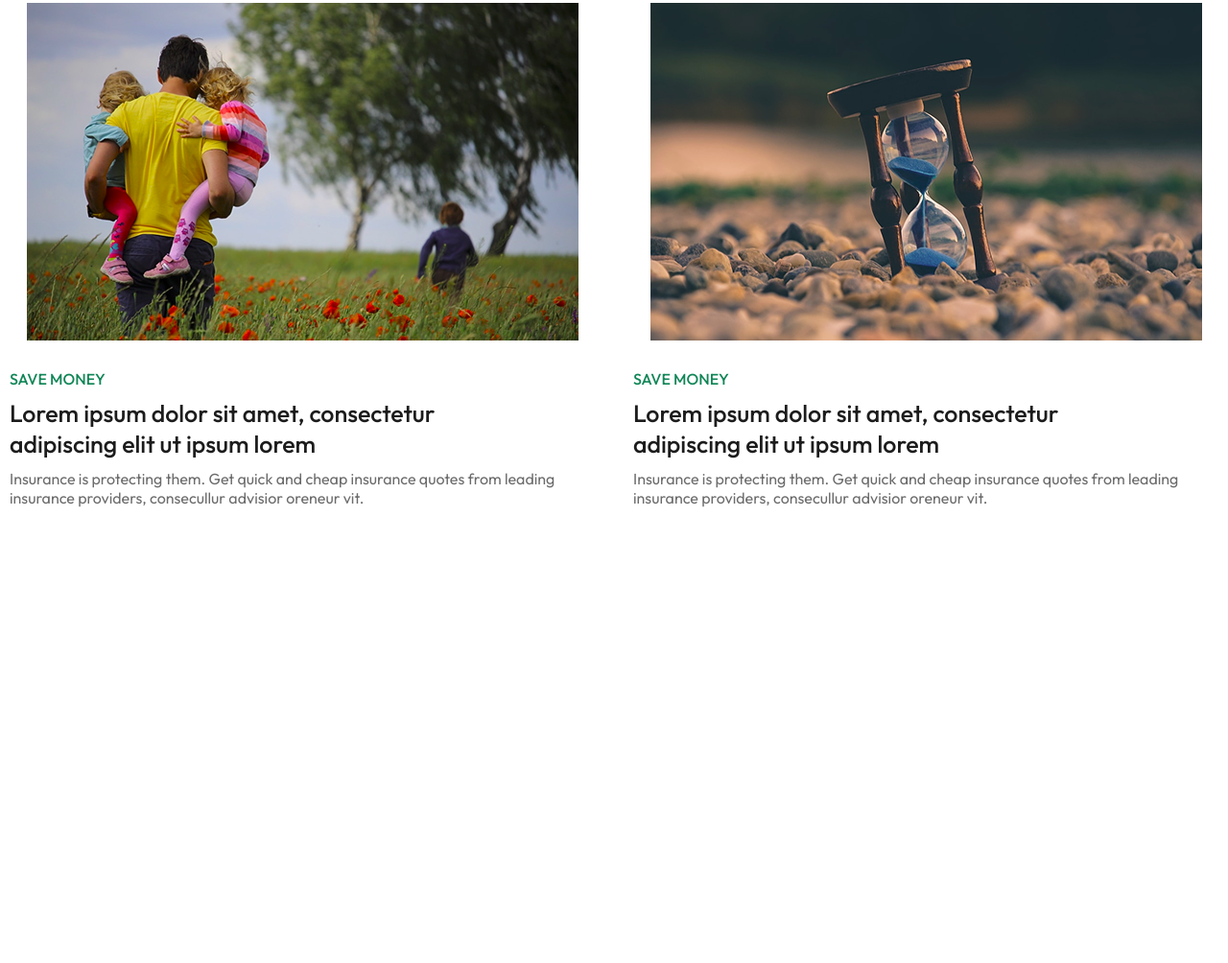
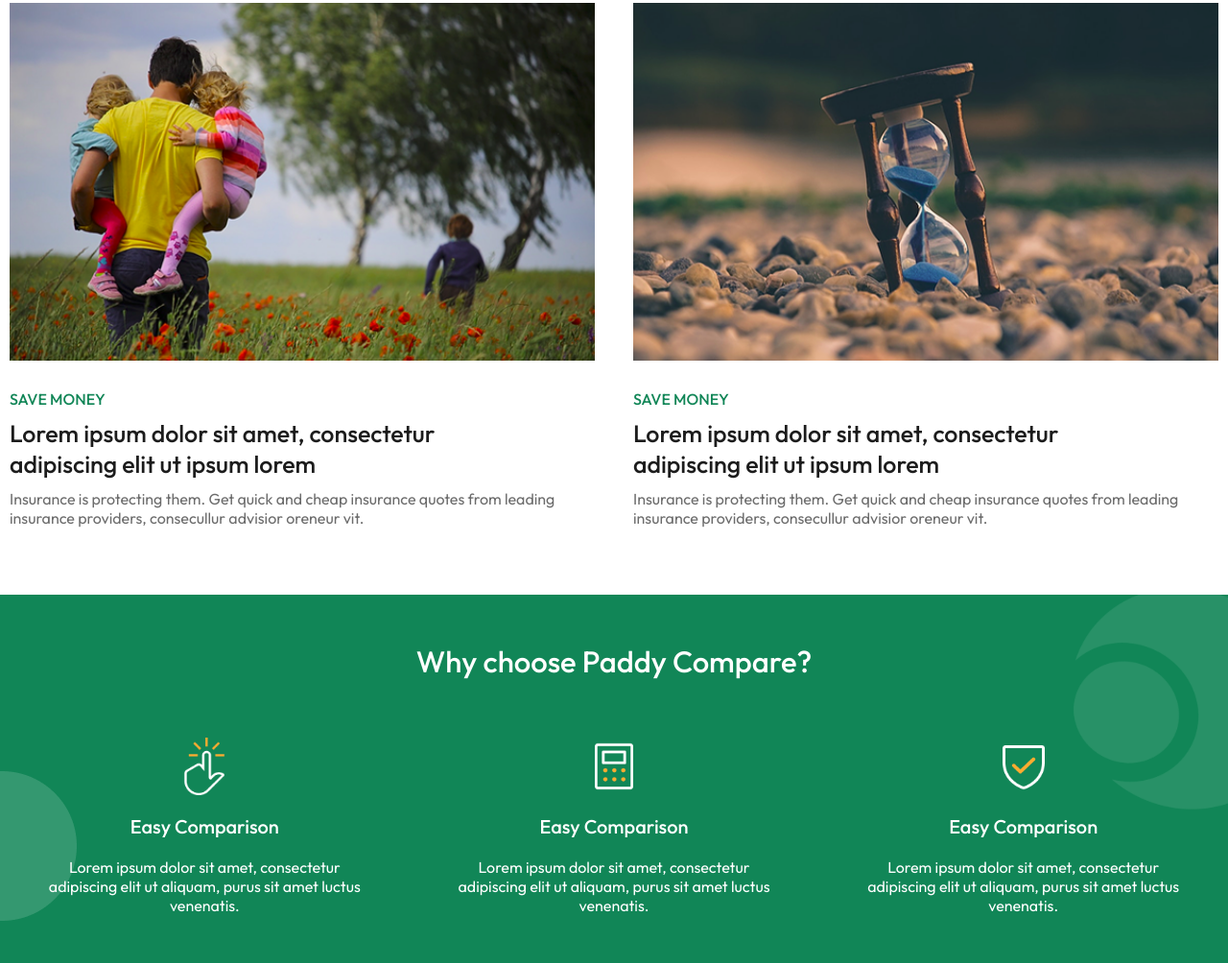
Before and after one commit to Raja1947/Assignment-1, a plain HTML site: page index.html in a window 1280 px wide. Shown: the part 2301-3305 px from the top of the page at 96% size. Before the commit the page ends 2900 px from the top, so only its background shows below. Drawn offline with nearby package versions, Linux system fonts and the light colour scheme; files whose address does not match are found by name.

Commit message:
compare part done

```diff
--- a/index.html
+++ b/index.html
@@ -19,7 +19,7 @@
     <script src="script.js"></script>
     <title>Assignement 1</title>
   </head>
-  <body>
+    <body>
     <main>
       <!-- header-section  -->
       <div class="container">
@@ -263,6 +263,42 @@
     </div>
   </div>
 </section>
+
+<!-- paddy compare -->
+ <section class="paddy-compare">
+  <div class="container-fluid">
+    <div class="compare">
+     <div class="half-circle">
+      <img src="./assets/half.png"/>
+     </div>
+     <div class="moon">
+      <img src="./assets/moon.png"/>
+     </div>
+      <div class="compare-details container">
+        <h1>Why choose Paddy Compare?</h1>
+        <div class="comapre-info">
+          <div class="comapre-more-details">
+            <img src="./assets/tap 1.png"/>
+            <h6>Easy Comparison</h6>
+            <p>Lorem ipsum dolor sit amet, consectetur adipiscing elit ut aliquam, purus sit amet luctus venenatis.</p>
+          </div>
+          <div class="comapre-more-details">
+            <img src="./assets/calculator 1.png"/>
+            <h6>Easy Comparison</h6>
+            <p>Lorem ipsum dolor sit amet, consectetur adipiscing elit ut aliquam, purus sit amet luctus venenatis.</p>
+          </div>
+          <div class="comapre-more-details">
+            <img src="./assets/check.png"/>
+            <h6>Easy Comparison</h6>
+            <p>Lorem ipsum dolor sit amet, consectetur adipiscing elit ut aliquam, purus sit amet luctus venenatis.</p>
+          </div>
+        </div>
+      </div>
+    </div>
+  </div>
+ </section>
+
+
     </main>
   </body>
 </html>
--- a/style.css
+++ b/style.css
@@ -372,6 +372,9 @@ body {
   align-items: center;
   gap: 30px;
 }
+.insur-left img{
+  width: 100%;
+}
 .insur-left .insur-details{
   text-align: start;
   display: flex;
@@ -396,3 +399,68 @@ body {
   font-size: 16px;
 
 }
+
+/* paddy-comapre  */
+.compare{
+  background-color: var(--green-color);
+  position: relative;
+}
+.half-circle{
+  position: absolute;
+  bottom: 40px;
+}
+.moon{
+  position: absolute;
+  right: 0;
+  bottom: 15px;
+
+
+
+}
+.moon img{
+  width: 300px;
+}
+.compare-details{
+  display: flex;
+  flex-direction: column;
+  align-items: center;
+  gap: 60px;
+  padding: 50px 0;
+  color: var(--white-color);
+}
+.compare-details h1{
+  font-size: 31px;
+  font-weight: 500;
+
+}
+.comapre-info{
+  display: flex;
+  gap: 80px;
+  /* justify-content: space-around; */
+  align-items: center;
+  justify-content: space-between;
+
+
+
+
+}
+.comapre-more-details{
+  display: flex;
+  flex-direction: column;
+  align-items: center ;
+text-align: center;
+justify-content: space-between;
+gap: 20px;
+
+}
+.comapre-more-details h6{
+  font-size: 20px;
+  font-weight: 500;
+}
+.comapre-more-details p{
+  font-size: 16px;
+}
+.comapre-more-details img{
+  width: 60px;
+  height: 60px;
+}
```
Also changed, not shown: assets/check.png (renamed from assets/shield-check 1.png), assets/half.png (renamed from assets/Ellipse 37.png), assets/moon.png (renamed from assets/Logomark.png).
